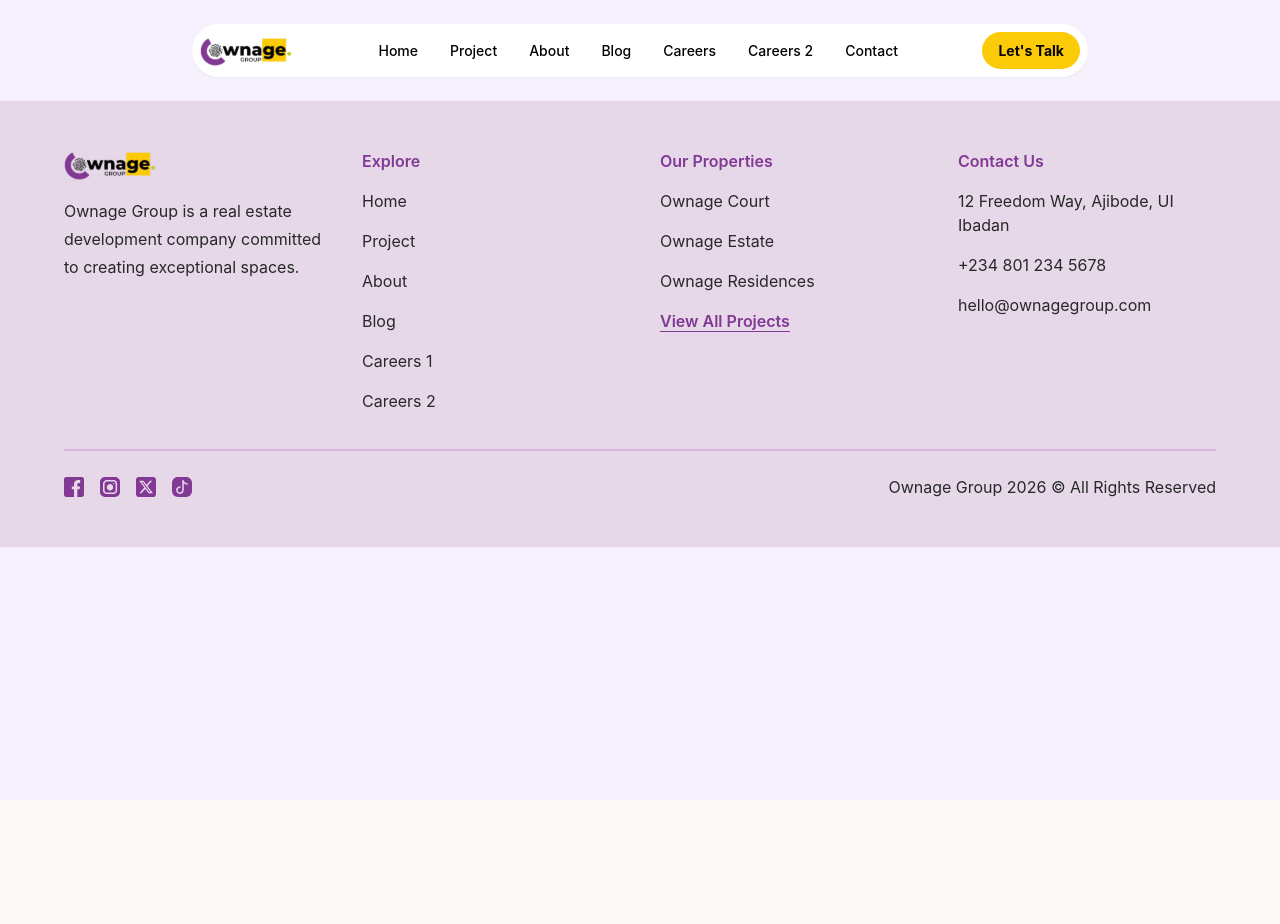
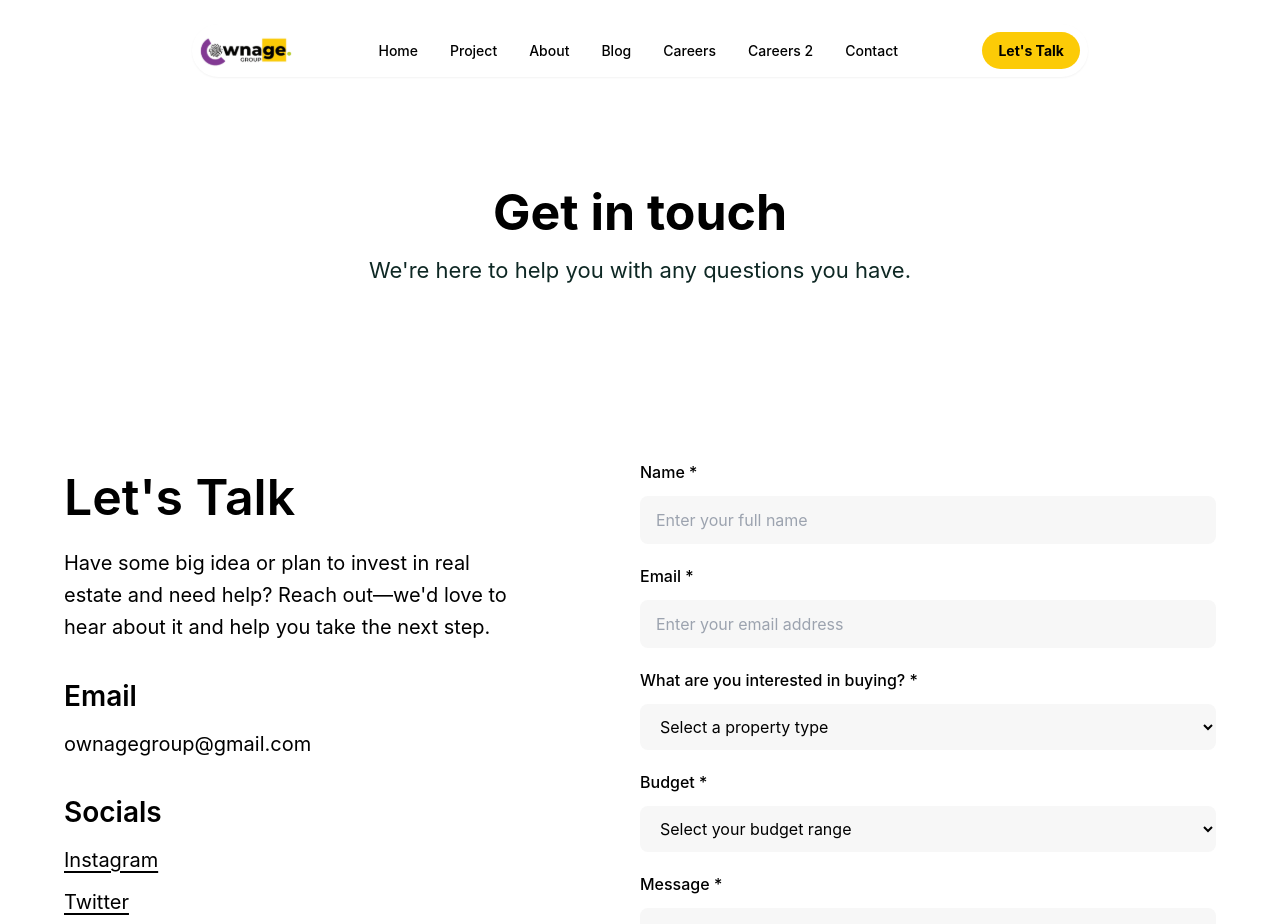
Before and after one commit to Frokesy/ownage, a React (Vite) app: page /contact in a window 1280 px wide. Shown: the top 924 px of the page. Before the commit the page ends 800 px from the top, so only its background shows below. Built offline with nearby package versions, Linux system fonts and the light colour scheme.

Commit message:
designed contact page

```diff
--- a/src/pages/Contact.tsx
+++ b/src/pages/Contact.tsx
@@ -3,11 +3,105 @@ import TopNav from "../components/defaults/TopNav";
 
 const Contact = () => {
   return (
-    <div className="min-h-screen bg-[#F6F1FD]">
+    <div className="min-h-screen bg-white">
       <header className="flex justify-center px-4 py-6">
         <TopNav />
       </header>
 
+      <div className="flex flex-col items-center justify-center space-y-3 px-5 py-10 text-center sm:py-14 lg:py-20">
+        <h1 className="text-[38px] font-bold leading-tight sm:text-[50px]">Get in touch</h1>
+        <p className="max-w-xl text-[16px] leading-7 text-[#0E2824] sm:text-[18px] lg:text-[22px]">
+          We&apos;re here to help you with any questions you have.
+        </p>
+      </div>
+
+      <main className="mx-auto my-6 flex w-[90%] max-w-7xl flex-col gap-12 sm:my-16 lg:my-24 lg:flex-row lg:justify-between lg:gap-16">
+        <div className="space-y-8 lg:w-[40%]">
+          <div className="space-y-3">
+            <h2 className="text-[32px] font-semibold sm:text-[40px] lg:text-[50px]">Let&apos;s Talk</h2>
+            <p className="text-[16px] leading-7 sm:text-[18px] lg:text-[20px] lg:leading-8">
+              Have some big idea or plan to invest in real estate and need help?
+              Reach out—we&apos;d love to hear about it and help you take the next step.
+            </p>
+          </div>
+          <div className="space-y-3">
+            <h2 className="text-[22px] font-semibold lg:text-[28px]">Email</h2>
+            <a className="block break-all text-[16px] hover:text-purple-20 sm:text-[18px] lg:text-[20px]" href="mailto:ownagegroup@gmail.com">
+              ownagegroup@gmail.com
+            </a>
+          </div>
+          <div className="space-y-3">
+            <h2 className="text-[22px] font-semibold lg:text-[28px]">Socials</h2>
+            <div className="flex flex-wrap gap-x-6 gap-y-3 text-[16px] sm:text-[18px] lg:flex-col lg:text-[20px]">
+              <a href="#" className="underline underline-offset-4 hover:text-purple-20">Instagram</a>
+              <a href="#" className="underline underline-offset-4 hover:text-purple-20">Twitter</a>
+              <a href="#" className="underline underline-offset-4 hover:text-purple-20">Facebook</a>
+            </div>
+          </div>
+        </div>
+
+        <form className="space-y-5 lg:w-[50%]">
+          <div className="space-y-3">
+            <label className="font-medium" htmlFor="name">Name *</label>
+            <input
+              id="name"
+              name="name"
+              type="text"
+              required
+              autoComplete="name"
+              className="w-full rounded-lg bg-[#F7F7F7] px-4 py-3 outline-none transition-shadow focus:ring-2 focus:ring-purple-20"
+              placeholder="Enter your full name"
+            />
+          </div>
+          <div className="space-y-3">
+            <label className="font-medium" htmlFor="email">Email *</label>
+            <input
+              id="email"
+              name="email"
+              type="email"
+              required
+              autoComplete="email"
+              className="w-full rounded-lg bg-[#F7F7F7] px-4 py-3 outline-none transition-shadow focus:ring-2 focus:ring-purple-20"
+              placeholder="Enter your email address"
+            />
+          </div>
+          <div className="space-y-3">
+            <label className="font-medium" htmlFor="interest">What are you interested in buying? *</label>
+            <select id="interest" name="interest" required defaultValue="" className="w-full rounded-lg bg-[#F7F7F7] px-4 py-3 outline-none transition-shadow focus:ring-2 focus:ring-purple-20">
+              <option value="" disabled>Select a property type</option>
+              <option value="land">Land</option>
+              <option value="residential">Residential property</option>
+              <option value="commercial">Commercial property</option>
+              <option value="investment">Investment property</option>
+            </select>
+          </div>
+          <div className="space-y-3">
+            <label className="font-medium" htmlFor="budget">Budget *</label>
+            <select id="budget" name="budget" required defaultValue="" className="w-full rounded-lg bg-[#F7F7F7] px-4 py-3 outline-none transition-shadow focus:ring-2 focus:ring-purple-20">
+              <option value="" disabled>Select your budget range</option>
+              <option value="under-10m">Under ₦10 million</option>
+              <option value="10m-25m">₦10–25 million</option>
+              <option value="25m-50m">₦25–50 million</option>
+              <option value="above-50m">Above ₦50 million</option>
+            </select>
+          </div>
+          <div className="space-y-3">
+            <label className="font-medium" htmlFor="message">Message *</label>
+            <textarea
+              id="message"
+              name="message"
+              required
+              rows={5}
+              className="w-full resize-y rounded-lg bg-[#F7F7F7] px-4 py-3 outline-none transition-shadow focus:ring-2 focus:ring-purple-20"
+              placeholder="Tell us how we can help"
+            />
+          </div>
+
+          <button type="submit" className="w-full rounded-xl bg-purple-20 py-3 text-center font-semibold text-white transition-colors hover:bg-purple-20/90 focus-visible:outline focus-visible:outline-2 focus-visible:outline-offset-2 focus-visible:outline-purple-20">
+            Submit
+          </button>
+        </form>
+      </main>
 
       <Footer />
     </div>
```
